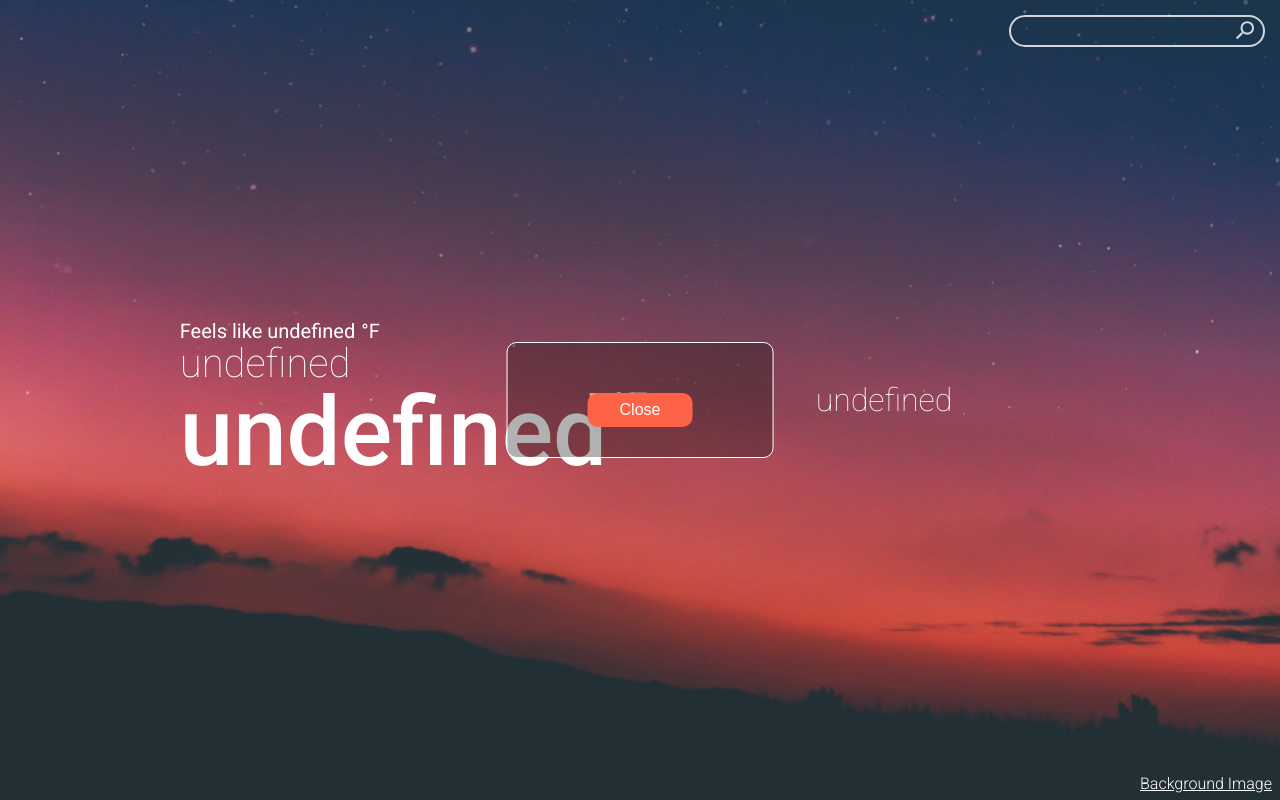
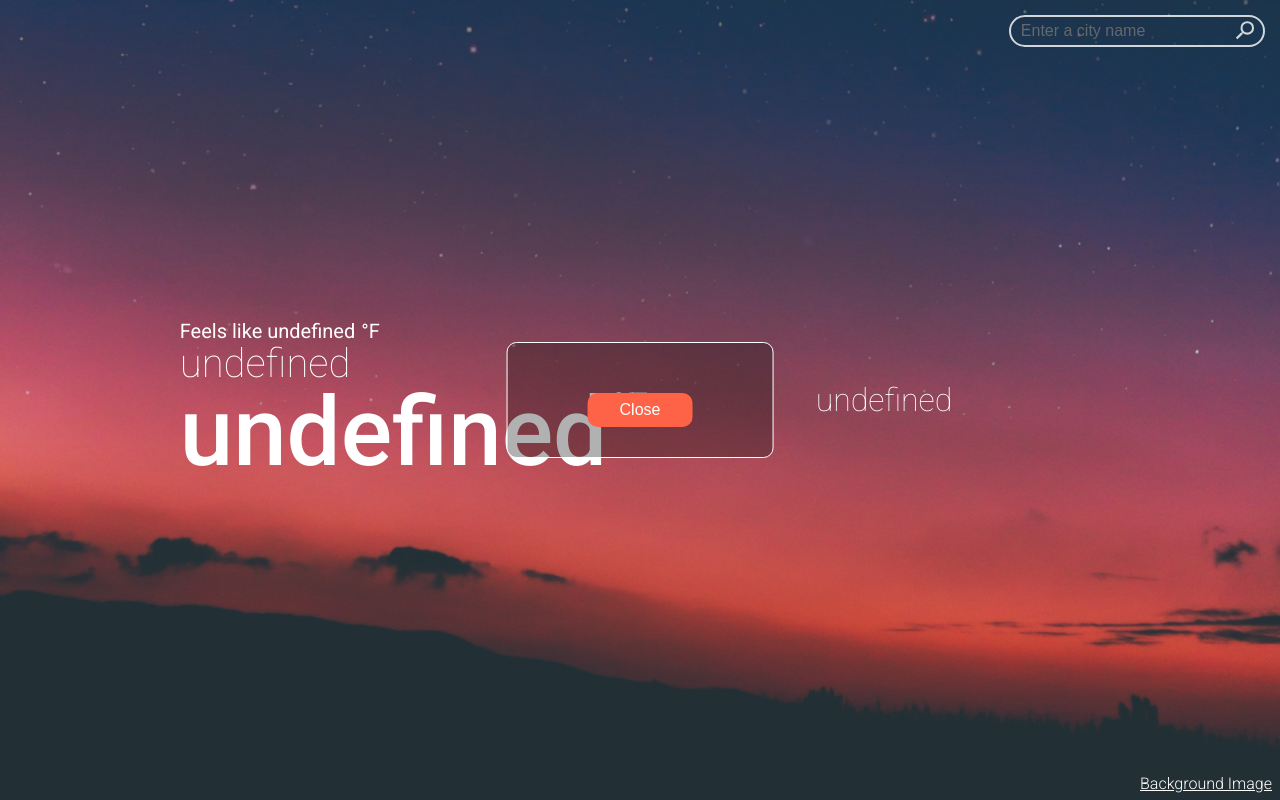
Before and after one commit to Corncycle/weather-app, a website built with webpack: page src/index.html in a window 1280 px wide. Built offline with nearby package versions, Linux system fonts and the light colour scheme; no server answers.

Commit message:
Add placeholder text in search bar

```diff
--- a/src/index.html
+++ b/src/index.html
@@ -32,7 +32,7 @@
       <span class="secondary-info__weather"></span>
     </div>
     <form action="#" class="city-form">
-      <input type="text" class="city-form__text" required>
+      <input type="text" class="city-form__text" placeholder="Enter a city name" required>
       <button class="city-form__button"></button>
     </form>
   </div>
```
Also changed, not shown: dist/index.html.
